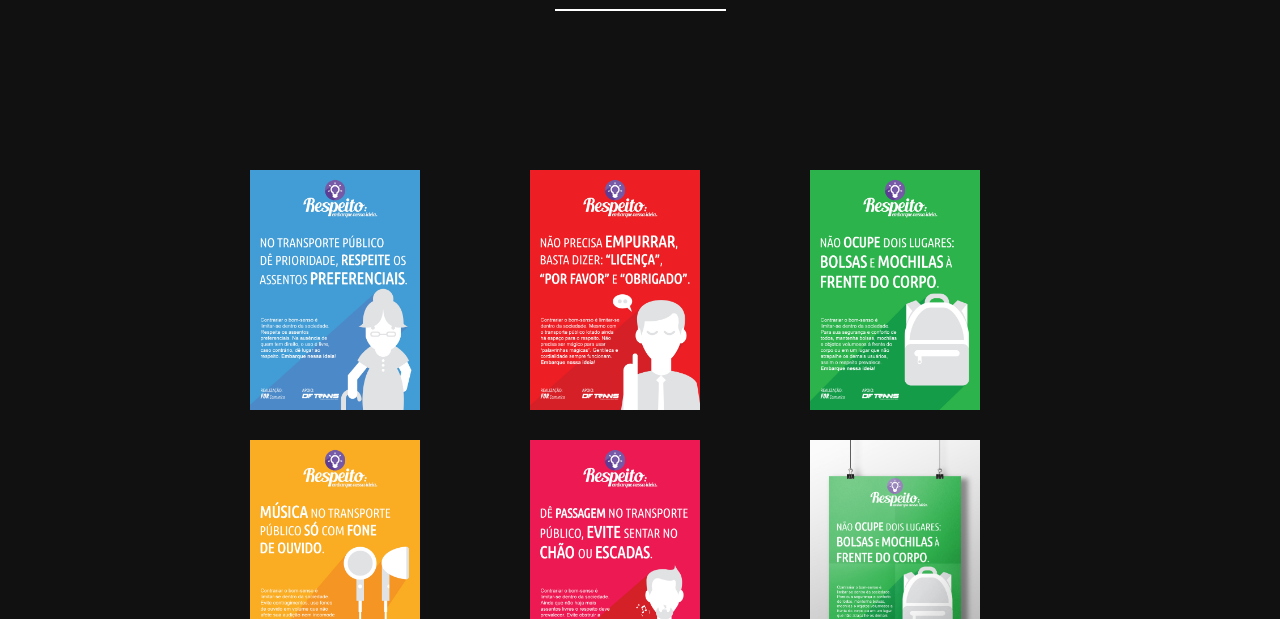
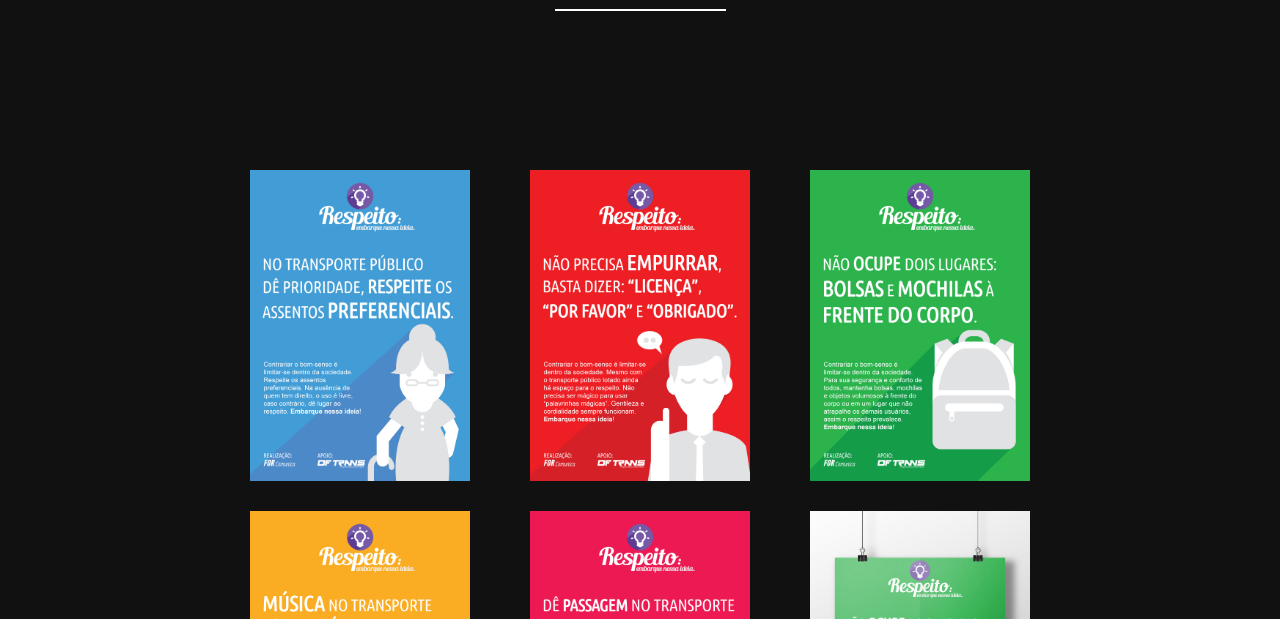
Before and after one commit to osmlopes/projeto-curso-webdesign-senai, a plain HTML site: page portfolio.html in a window 1280 px wide. Shown: the part 681-1300 px from the top of the page. Drawn offline with nearby package versions, Linux system fonts and the light colour scheme; files whose address does not match are found by name.

Commit message:
ajuste no tamanho das imagens

```diff
--- a/css/portfolio.css
+++ b/css/portfolio.css
@@ -106,7 +106,7 @@ header::after{
 .galeria img{
     transition: 1s;
     padding: 15px;
-    width: 200px;
+    width: 400px;
 }
 .galeria img:hover{
     filter: grayscale(50%);
```
Also changed, not shown: servico.html (+0 -1 lines), imagens/bg-slide-2.png, 2 other files.
